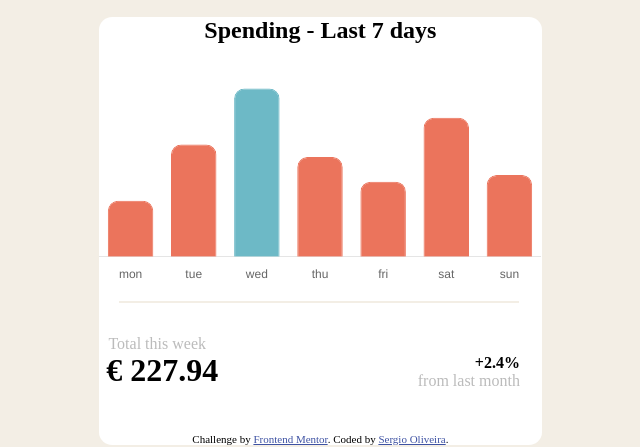
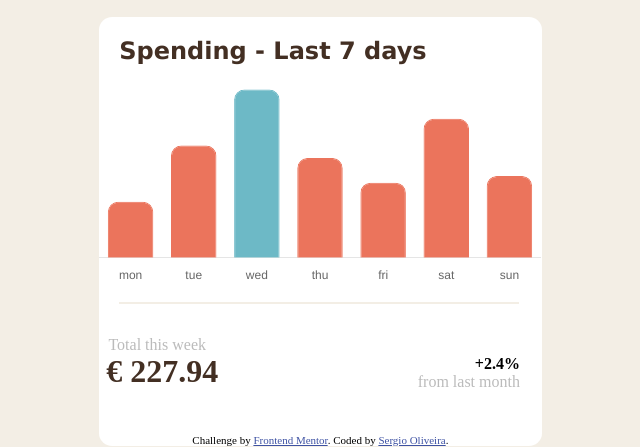
Before and after one commit to sergio-oliveira-br/expenses-chart, a plain HTML site: page index.html in a window 1280 px wide. Shown: the part 353-800 px from the top of the page, without its empty margins (288-928 px from the left). Drawn offline with nearby package versions, Linux system fonts and the light colour scheme.

Commit message:
final version

```diff
--- a/style/style.css
+++ b/style/style.css
@@ -53,7 +53,6 @@ body
       left: 58%;
       top: 261px;
       z-index: 1;
-
 }
 
 .circle2
@@ -68,7 +67,6 @@ body
       left: 56.5%;
       top: 195px;
       z-index: 1;
-
 }
 
 /* Middle */
@@ -78,7 +76,16 @@ body
       text-align: center;
       width: 35%;
       border-radius: 3%;
+}
 
+.bodyChart h2
+{
+      color: #432F23;
+      font-family: 'Lucida Sans', 'Lucida Sans Regular', 'Lucida Grande', 'Lucida Sans Unicode', Geneva, Verdana, sans-serif;
+      text-align: left;
+      margin-left: 20px;
+      position: relative;
+      top: 20px;
 }
 
 .line
@@ -121,6 +128,11 @@ body
       margin-right: 10%;
 }
 
+#sum
+{
+      color:#432F23;
+}
+
 .reference
 {
       color: #bbbbbb;
```
